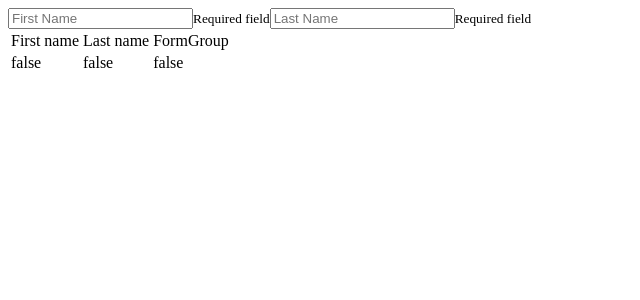
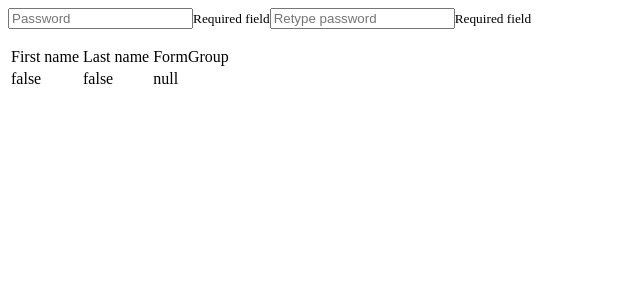
Before and after one commit to profanis/bpb-mastering-angular-reactive-forms, an Angular app: page / in a window 1280 px wide. Shown: the top 300 px of the page, without its empty margins (0-640 px from the left). Built offline with nearby package versions, Linux system fonts and the light colour scheme.

Commit message:
custom validators in formgroup

```diff
--- a/src/app/app.component.html
+++ b/src/app/app.component.html
@@ -1,16 +1,20 @@
 <form [formGroup]="myForm">
 
   <input  type="text"
-          placeholder="First Name"
-          formControlName="firstName" />
+          placeholder="Password"
+          formControlName="password" />
 
-  <small *ngIf="myForm.controls.firstName.invalid">Required field</small>
+  <small *ngIf="myForm.controls.password.invalid">Required field</small>
 
   <input  type="text"
-          placeholder="Last Name"
-          formControlName="lastName" />
+          placeholder="Retype password"
+          formControlName="reTypePassword" />
 
-  <small *ngIf="myForm.controls.lastName.invalid">Required field</small>
+  <small *ngIf="myForm.controls.reTypePassword.invalid">Required field</small>
+
+  <p>
+    <small *ngIf="myForm.errors?.fieldsDoNotMatch">The fields should have the same value</small>
+  </p>
 
 </form>
 
@@ -29,13 +33,13 @@
   </tr>
   <tr>
     <td>
-      {{ myForm.get('firstName').valid }}
+      {{ myForm.get('password').valid }}
     </td>
     <td>
-      {{ myForm.get('lastName').valid }}
+      {{ myForm.get('reTypePassword').valid }}
     </td>
     <td>
-      {{ myForm.touched }}
+      {{ myForm.errors | json }}
     </td>
   </tr>
 </table>
--- a/src/app/app.component.ts
+++ b/src/app/app.component.ts
@@ -1,5 +1,11 @@
 import { Component, OnInit } from '@angular/core'
-import { FormBuilder, FormGroup, Validators } from '@angular/forms'
+import {
+  FormBuilder,
+  FormGroup,
+  ValidationErrors,
+  ValidatorFn,
+  Validators,
+} from '@angular/forms'
 
 @Component({
   selector: 'app-root',
@@ -12,9 +18,33 @@ export class AppComponent implements OnInit {
   constructor(private fb: FormBuilder) {}
 
   ngOnInit(): void {
-    this.myForm = this.fb.group({
-      firstName: ['', Validators.required],
-      lastName: ['', Validators.required],
-    })
+    this.myForm = this.fb.group(
+      {
+        password: ['', Validators.required],
+        reTypePassword: ['', Validators.required],
+      },
+      {
+        validators: [fieldsMatch('password', 'reTypePassword')],
+      }
+    )
   }
 }
+
+export function fieldsMatch(control1Name, control2Name): ValidatorFn {
+  return (group: FormGroup): ValidationErrors => {
+    const control1Value = group.controls[control1Name].value
+    const control2Value = group.controls[control2Name].value
+
+    if (!control1Value && !control2Value) {
+      return null
+    }
+
+    return control1Value === control2Value
+      ? null
+      : {
+          fieldsDoNotMatch: true,
+          control1Name: control1Value,
+          control2Name: control2Value,
+        }
+  }
+}
```
